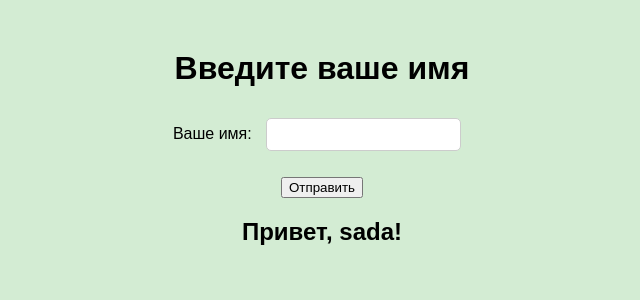
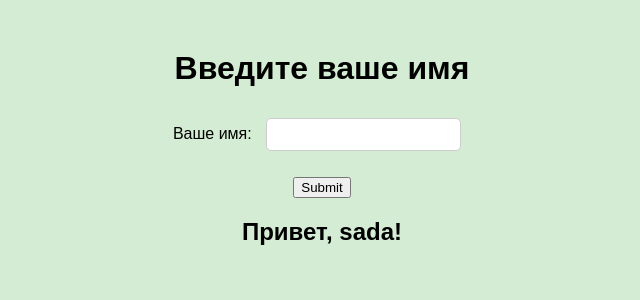
Before and after one commit to ablp777/university-practice, a Django app: page / in a window 1280 px wide. Shown: the top 300 px of the page, without its empty margins (318-958 px from the left). Run offline with Django 5.2, Linux system fonts and the light colour scheme; data comes from the database, SQL or seed files in the repository; both versions use the stored data as it was after the commit.

Commit message:
renamed submit button

```diff
--- a/case3_django_greeting/greetings/templates/greetings/index.html
+++ b/case3_django_greeting/greetings/templates/greetings/index.html
@@ -33,7 +33,7 @@
         <form method="post">
             {% csrf_token %}
             {{ form.as_p }}
-            <button type="submit">Отправить</button>
+            <button type="submit">Submit</button>
         </form>
 
         {% if last_greeting %}
```
Also changed, not shown: case3_django_greeting/db.sqlite3.
